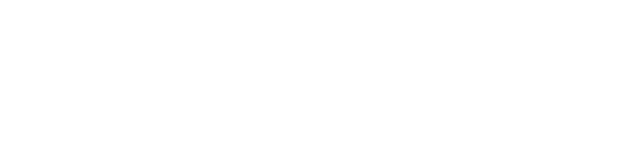
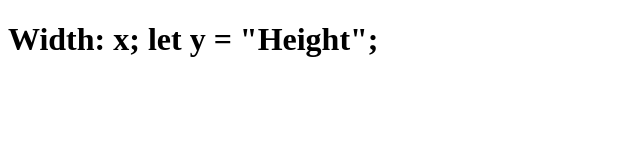
Before and after one commit to acciojob/screen-size-anamikajangid, a website: page main.html in a window 1280 px wide. Shown: the whole page, without its empty margins (0-640 px from the left). Drawn offline with Linux system fonts and the light colour scheme.

Commit message:
created a submission

```diff
--- a/main.html
+++ b/main.html
@@ -7,6 +7,12 @@
 </head>
 
 <body>
+	<div>
+	<h1 id="sizeInfo">
+		Width: x;
+		let y = "Height";
+	</h1>
+	</div>
 	<!-- the entire body must be written by student -->
     <script type="text/javascript" src="./script.js">
 </script>
```
